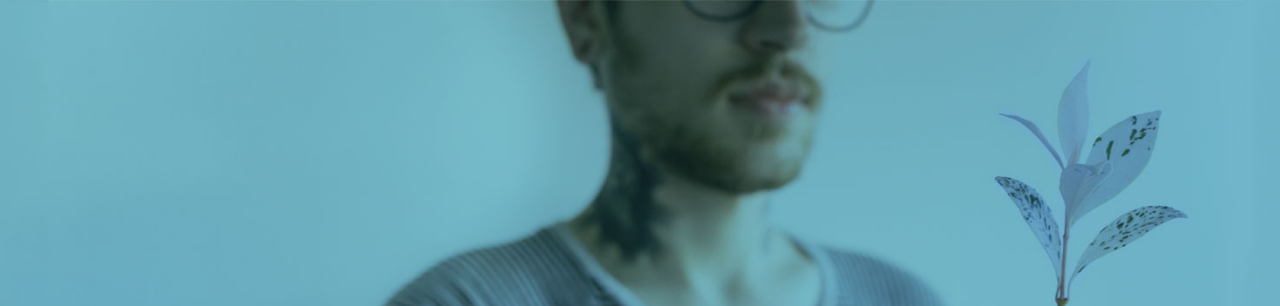
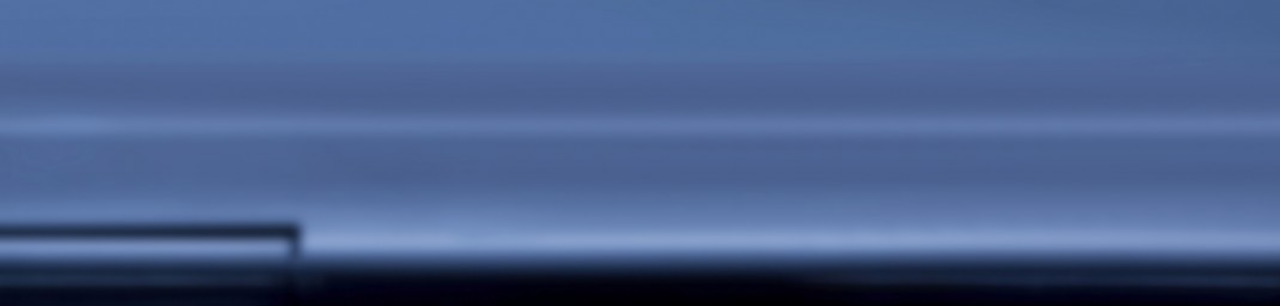
Before and after one commit to PolinChen/polinchen.github.io, a plain HTML site: page index.html in a window 1280 px wide. Shown: the top 306 px of the page. Drawn offline with nearby package versions, Linux system fonts and the light colour scheme.

Commit message:
slow-computer

```diff
--- a/css/style.css
+++ b/css/style.css
@@ -173,7 +173,7 @@ hr {
 	padding: 100px 0;
 	text-align: center;
 	color: #fff;
-	background: url(../img/intro-bg.jpg) no-repeat center top;
+	background: url(../img/slow-computer.jpg) no-repeat center top;
 	background-color: #7bc3d1;
 	-webkit-background-size: cover;
 	-moz-background-size: cover;
```
Also changed, not shown: img/slow-computer.jpg (added).
